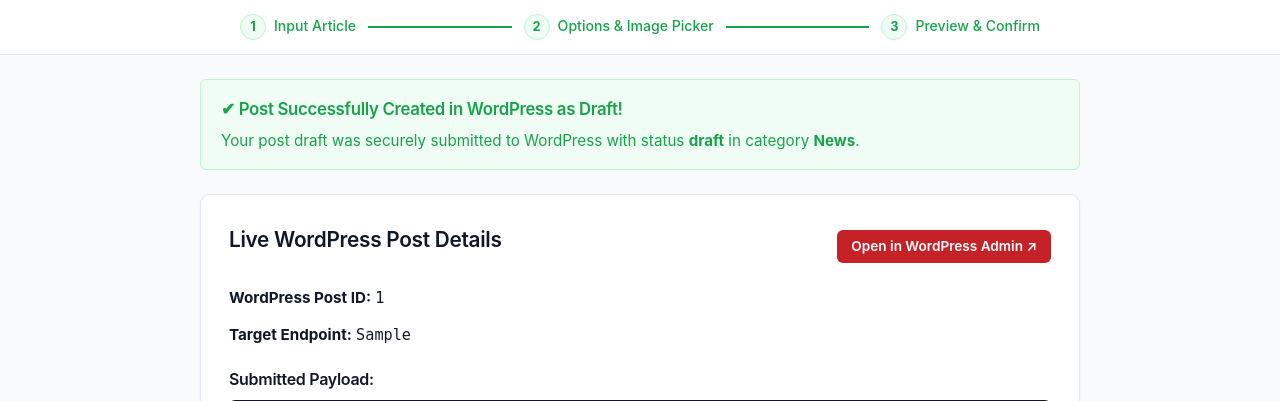
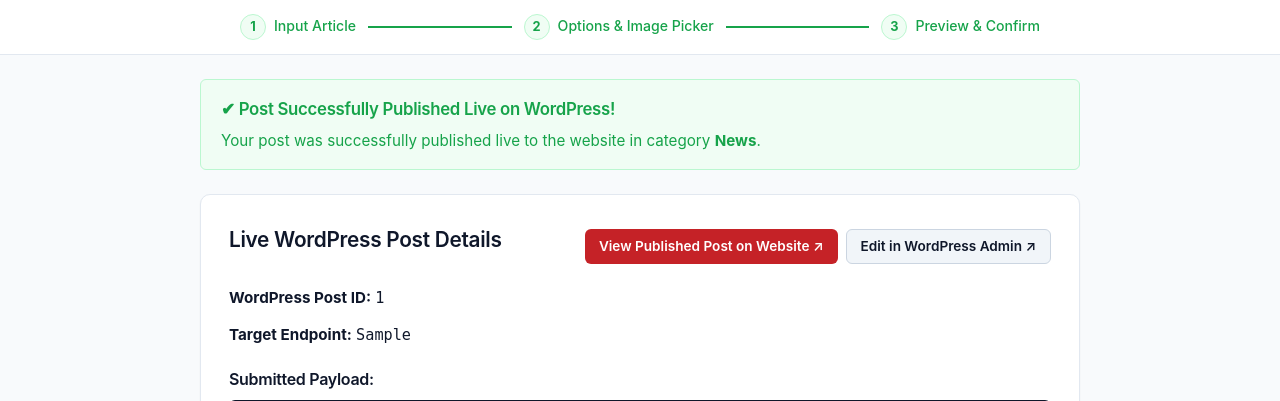
Before and after one commit to GauravBidani16/NURES_News_Builder, a Python web app: template src/news_post_builder/web/templates/confirm.html in a window 1280 px wide. Shown: the part 65-466 px from the top of the page. Run offline with Jinja, Linux system fonts and the light colour scheme; the template is opened without the code that fills it: most values are stand-ins (such as "Sample title", 1, 10 or a date in 2020).

Commit message:
feat: configure direct live publishing with pre-publish confirmation prompt and permalink display

```diff
--- a/src/news_post_builder/adapters/publishers.py
+++ b/src/news_post_builder/adapters/publishers.py
@@ -129,12 +129,14 @@ class WordPressPublisher(Publisher):
                 )
             res_data = response.json()
             wp_post_id = res_data.get("id")
+            wp_post_url = res_data.get("link")
             return PublishResult(
                 is_dry_run=False,
                 payload=payload_dict,
                 target_endpoint=target_endpoint,
                 saved_file_path=None,
                 wp_post_id=wp_post_id,
+                wp_post_url=wp_post_url,
             )
         except httpx.RequestError as exc:
             raise PublishError(
--- a/src/news_post_builder/core/models.py
+++ b/src/news_post_builder/core/models.py
@@ -102,6 +102,7 @@ class PublishResult(BaseModel):
     target_endpoint: str
     saved_file_path: str | None = None
     wp_post_id: int | None = None
+    wp_post_url: str | None = None
     created_at: datetime = Field(default_factory=lambda: datetime.now(UTC))
 
 
--- a/src/news_post_builder/web/templates/confirm.html
+++ b/src/news_post_builder/web/templates/confirm.html
@@ -28,18 +28,25 @@
 </div>
 {% else %}
 <div class="alert alert-success">
-  <h3 style="margin-bottom: 6px; color: var(--success);">&#10004; Post Successfully Created in WordPress as Draft!</h3>
-  <p>Your post draft was securely submitted to WordPress with status <strong>draft</strong> in category <strong>News</strong>.</p>
+  <h3 style="margin-bottom: 6px; color: var(--success);">&#10004; Post Successfully Published Live on WordPress!</h3>
+  <p>Your post was successfully published live to the website in category <strong>News</strong>.</p>
 </div>
 
 <div class="card">
-  <div style="display: flex; justify-content: space-between; align-items: center; margin-bottom: 16px;">
+  <div style="display: flex; justify-content: space-between; align-items: center; margin-bottom: 16px; flex-wrap: wrap; gap: 10px;">
     <h2>Live WordPress Post Details</h2>
-    {% if result.wp_post_id %}
-    <a href="https://nudvnures.wpenginepowered.com/wp-admin/post.php?post={{ result.wp_post_id }}&action=edit" target="_blank" rel="noopener noreferrer" class="btn btn-primary btn-sm">
-      Open in WordPress Admin &nearr;
-    </a>
-    {% endif %}
+    <div style="display: flex; gap: 8px; flex-wrap: wrap;">
+      {% if result.wp_post_url %}
+      <a href="{{ result.wp_post_url }}" target="_blank" rel="noopener noreferrer" class="btn btn-primary btn-sm">
+        View Published Post on Website &nearr;
+      </a>
+      {% endif %}
+      {% if result.wp_post_id %}
+      <a href="https://nudvnures.wpenginepowered.com/wp-admin/post.php?post={{ result.wp_post_id }}&action=edit" target="_blank" rel="noopener noreferrer" class="btn btn-secondary btn-sm">
+        Edit in WordPress Admin &nearr;
+      </a>
+      {% endif %}
+    </div>
   </div>
   <p style="margin-bottom: 12px; font-size: 0.95rem;">
     <strong>WordPress Post ID:</strong> <code>{{ result.wp_post_id }}</code>
```
Also changed, not shown: src/news_post_builder/web/templates/preview.html (+29 -6 lines), tests/conftest.py (+1 -0 lines), tests/unit/test_publishers.py (+3 -1 lines).
